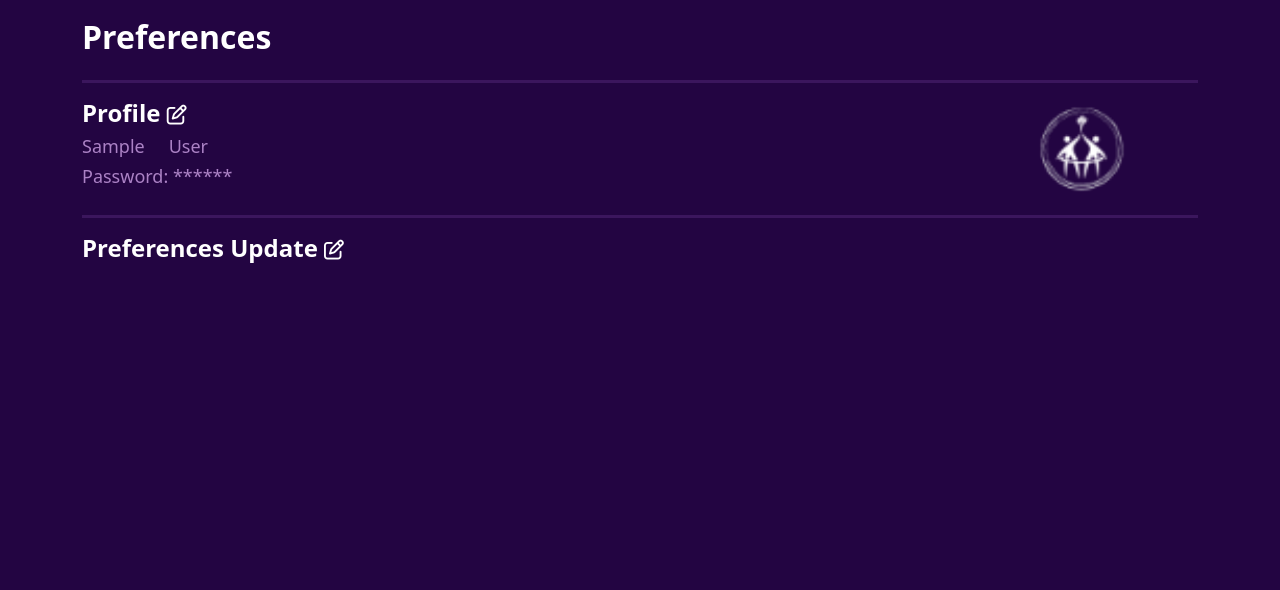
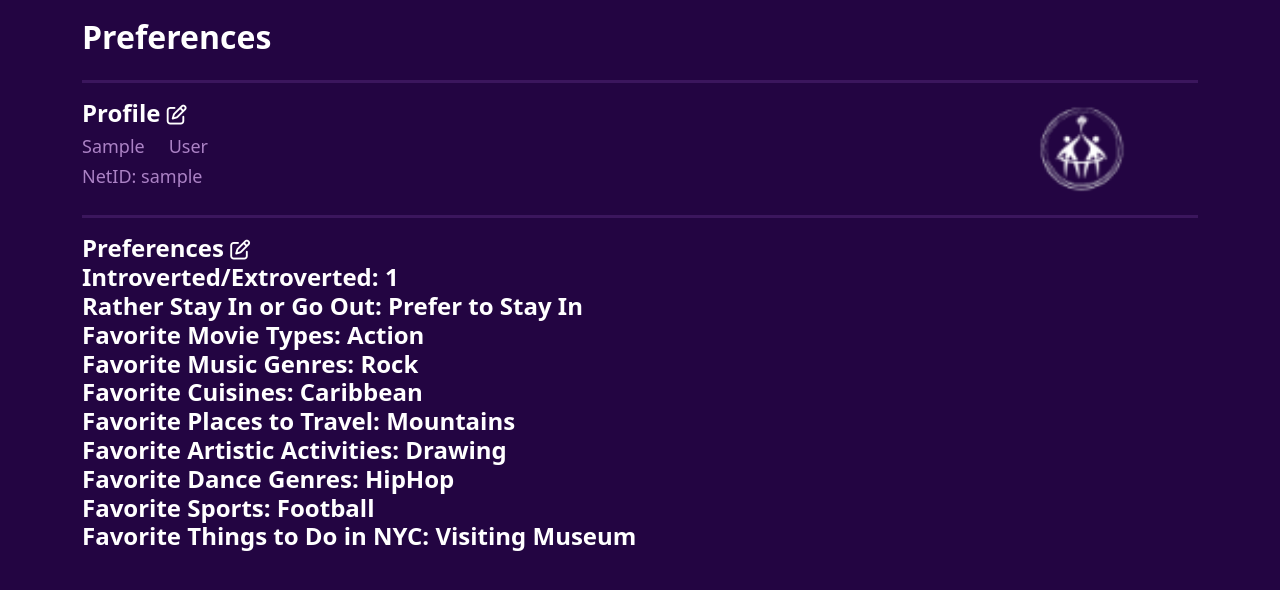
Before and after one commit to gcivil-nyu-org/S2022-Team-2-repo, a Django app: page /dashboard/preferences/ in a window 1280 px wide. Shown: the part 72-662 px from the top of the page. Run offline with Django 4.2, Linux system fonts and the light colour scheme; a user stored in the database is signed in; tables that the repository leaves empty hold one stand-in row (values such as "Sample post"); parts of the project's set-up code (start-up, migrations or seed data) failed here and were passed over; some libraries are stand-ins or nearby versions.

Commit message:
Merged UI and pref

```diff
--- a/users/templates/users/dashboard/dashboard_preferences.html
+++ b/users/templates/users/dashboard/dashboard_preferences.html
@@ -35,7 +35,7 @@
             <!-- inner col and row -->
             <div class="row row-cols-auto">
                <div class="col">
-                    <h4 >{{ user.first_name }}</h4>
+                    <h4 >{{ user.first_name }} </h4>
                 </div>
                 <div class="col">
                     <h4 >{{ user.last_name }}</h4>
@@ -43,7 +43,7 @@
             </div>
                 <!-- 3rd row -->
             <div class="row">
-                <h4>Password: ******</h4>
+                <h4>NetID: {{user.username}}</h4>
             </div>
             <!-- inner end -->
         </div>
@@ -66,10 +66,22 @@
     <!-- 3rd row -->
     <div class="row">
         <div class="col">
-            <h3 class="fw-bold  fs-4"> Preferences Update
+            <h3 class="fw-bold  fs-4" > Preferences
                 <a href="/preferences/add_preferences">
                     <i class="fa-solid fa-pen-to-square  fw-normal fs-5" style="color: white;"></i>
                 </a>
+                <p>
+                Introverted/Extroverted: {{prefs.personality_type}} <br>
+                Rather Stay In or Go Out: {{prefs.stay_go_type}} <br>
+                Favorite Movie Types: {{prefs.movie_choices}} <br>
+                Favorite Music Genres: {{prefs.music_choices}} <br>
+                Favorite Cuisines: {{prefs.food_choices}} <br>
+                Favorite Places to Travel: {{prefs.travel_choices}} <br>
+                Favorite Artistic Activities: {{prefs.art_choices}} <br>
+                Favorite Dance Genres: {{prefs.dance_choices}} <br>
+                Favorite Sports: {{prefs.sports_choices}} <br>
+                Favorite Things to Do in NYC: {{prefs.nyc_choices}}
+                </p>
             </h3>
         </div>
     </div>
--- a/users/views.py
+++ b/users/views.py
@@ -2,6 +2,7 @@ from django.contrib.auth import get_user_model, authenticate, login, logout
 from django.contrib.auth.decorators import login_required
 from django.contrib.sites.shortcuts import get_current_site
 from django.core.mail import EmailMessage
+from django.forms import model_to_dict
 from django.http import HttpResponseRedirect
 from django.shortcuts import render
 from django.template.loader import render_to_string
@@ -232,7 +233,11 @@ def dashboard(request):
 
 @login_required
 def preferences(request):
-    return render(request, "users/dashboard/dashboard_preferences.html")
+    prefs = Preference.objects.get(user=request.user)
+    print(model_to_dict(prefs))
+
+    return render(request, "users/dashboard/dashboard_preferences.html", {"user": request.user, "prefs": model_to_dict(prefs)})
+
 
 @login_required
 def add_preferences(request):
```
